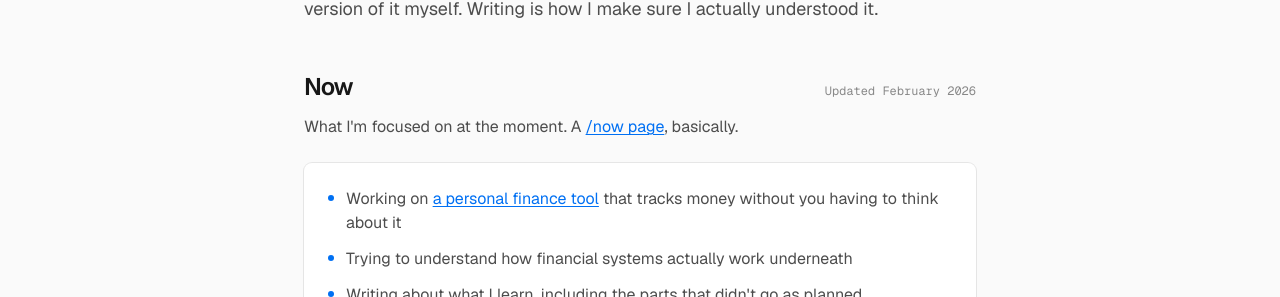
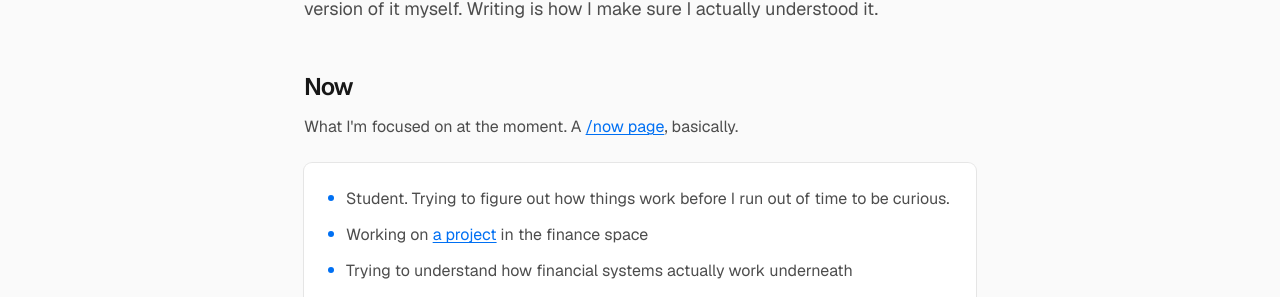
Before and after one commit to fortestbysadab/NextSadabsite, a Next.js app: page /about in a window 1280 px wide. Shown: the part 458-755 px from the top of the page. Built offline with nearby package versions, Linux system fonts and the light colour scheme; no server answers.

Commit message:
Update current activities and remove last updated date
Removed the last updated date and modified descriptions of current activities.

```diff
--- a/src/app/about/page.tsx
+++ b/src/app/about/page.tsx
@@ -19,9 +19,8 @@ const personSchema = {
 };
 
 // ── Now ───────────────────────────────────────────────────────────
-const nowLastUpdated = "February 2026";
-
 const nowDoing = [
+  <>Student. Trying to figure out how things work before I run out of time to be curious.</>,
   <>
     Working on{" "}
     <a
@@ -30,9 +29,9 @@ const nowDoing = [
       rel="noopener noreferrer"
       className="link-inline"
     >
-      a personal finance tool
+      a project
     </a>{" "}
-    that tracks money without you having to think about it
+    in the finance space
   </>,
   <>Trying to understand how financial systems actually work underneath</>,
   <>Writing about what I learn, including the parts that didn&apos;t go as planned</>,
@@ -79,12 +78,7 @@ export default function AboutPage() {
 
         {/* ── Now ────────────────────────────────────────────────── */}
         <section className="mt-3xl">
-          <div className="flex items-baseline justify-between gap-sm">
-            <h2 className="text-display-md text-ink">Now</h2>
-            <span className="font-mono text-caption text-mute">
-              Updated {nowLastUpdated}
-            </span>
-          </div>
+          <h2 className="text-display-md text-ink">Now</h2>
           <p className="mt-sm text-body-md text-body">
             What I&apos;m focused on at the moment. A{" "}
             <a
```
